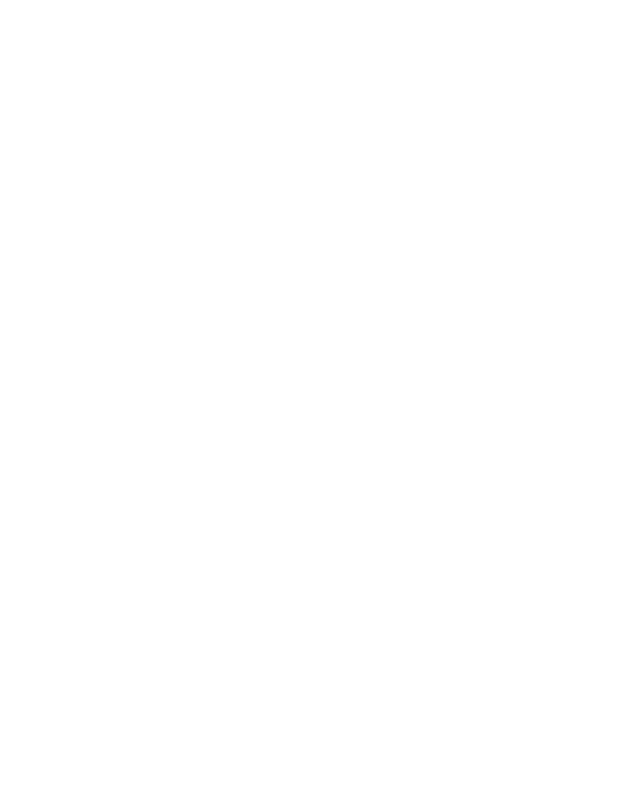
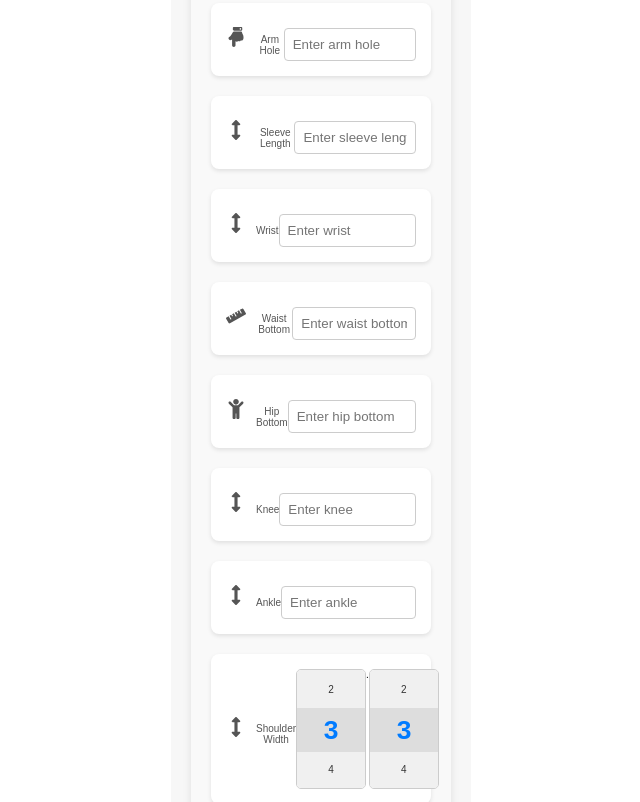
Before and after one commit to CharanKondaveeti/pocketTailor, a React (Vite) app: page / in a window 1280 px wide. Shown: the part 760-1562 px from the top of the page, without its empty margins (319-959 px from the left). Before the commit the page ends 800 px from the top, so only its background shows below. Built offline with nearby package versions, Linux system fonts and the light colour scheme.

Commit message:
added wheel pciker

```diff
--- a/package.json
+++ b/package.json
@@ -10,6 +10,7 @@
     "preview": "vite preview"
   },
   "dependencies": {
+    "rc-slider": "^11.1.7",
     "react": "^18.3.1",
     "react-dom": "^18.3.1",
     "react-icons": "^5.3.0",
--- a/src/App.jsx
+++ b/src/App.jsx
@@ -3,14 +3,21 @@
 import Login from "./pages/Login";
 import HomePage from "./pages/HomePage";
 import Profile from "./pages/Profile/Profile";
+import MeasurementsInput from "./pages/MeasurementsInput";
+import Experiments from "./Experiments";
+
+const options = ["1", "2", "3", "4", "5", "6", "7", "8", "9", "10"];
+
 function App() {
   return (
     <Router>
       <div className="App">
         <Routes>
           <Route path="/" element={<Login />} />
-          <Route path="/home" element={<HomePage />} />
+          <Route path="/homepage" element={<HomePage />} />
           <Route path="/profile" element={<Profile />} />
+          <Route path="/measurements" element={<MeasurementsInput />} />
+          <Route path="/exp" element={<Experiments options={options} />} />
         </Routes>
       </div>
     </Router>
--- /dev/null
+++ b/src/Experiments.css
@@ -0,0 +1,86 @@
+/* wheel-picker.css */
+
+.wheel-picker {
+  width: 7rem; /* Adjust width as needed */
+  height: 200px; /* Adjust height as needed */
+  overflow: hidden; /* Hide overflowing content */
+  border: 1px solid #ccc;
+  border-radius: 5px;
+  cursor: pointer; /* Indicate draggable area */
+  position: relative; /* Necessary for applying styles to child elements */
+}
+
+.wheel-picker-list {
+  display: flex; /* Allow items to stack vertically */
+  flex-direction: column; /* Arrange items vertically */
+  position: absolute; /* Position the list within the wheel picker */
+  top: 0; /* Align the list at the top */
+  left: 0; /* Align the list at the left */
+  width: 100%; /* Fill the entire width of the wheel picker */
+  height: 100%; /* Fill the entire height of the wheel picker */
+  transition: transform 0.3s ease-out; /* Smooth scrolling animation */
+}
+
+.wheel-picker-item {
+  line-height: 40px; /* Adjust line-height as needed */
+  text-align: center;
+  cursor: pointer; /* Indicate draggable area within items */
+  color: #333; /* Set text color */
+  background-color: #f0f0f0; /* Set background color */
+  transition: all 0.2s ease-in-out; /* Smooth styling changes */
+}
+
+.wheel-picker-item.active {
+  font-weight: bold; /* Make selected item bold */
+  background-color: #ddd; /* Highlight selected item */
+}
+
+.wheel-picker-item.highlighted {
+  font-size: 1.2em; /* Increase font size for highlighted item (if needed) */
+}
+
+/* Optional styling for dragging feedback (replace with your desired styles) */
+
+.wheel-picker:active .wheel-picker-list {
+  transition: none; /* Disable transition during drag for better responsiveness */
+}
+
+/* (Optional) Add visual indicator for dragging (e.g., background color change) */
+.wheel-picker:active {
+  background-color: #eee; /* Optional visual feedback during drag */
+}
+
+.wheel-picker {
+  height: 12rem; /* Adjust height as needed */
+  overflow: hidden; /* Hide overflow */
+  position: relative; /* Necessary for proper positioning */
+  outline: none; /* Remove default focus outline */
+}
+
+.wheel-picker:focus {
+  outline: none; /* Remove outline when focused */
+}
+
+.wheel-picker-list {
+  position: relative; /* Necessary for proper positioning */
+  transition: transform 0.3s ease-out; /* Smooth transition for scrolling */
+}
+
+.wheel-picker-item {
+  height: 40px; /* Height of each item */
+  display: flex;
+  align-items: center; /* Center text vertically */
+  justify-content: center; /* Center text horizontally */
+  transition: transform 0.3s, font-size 0.3s; /* Smooth transition for scaling */
+}
+
+.wheel-picker-item.active {
+  font-size: 24px; /* Increase font size for active item */
+  color: #007bff; /* Change color for the active item */
+  transform: scale(1.1); /* Slightly scale the active item */
+}
+
+.scroll-input {
+  display: flex;
+  margin-left: auto;
+}
--- /dev/null
+++ b/src/Experiments.jsx
@@ -0,0 +1,98 @@
+import React, { useState } from "react";
+import "./Experiments.css";
+
+const Experiments = ({ options }) => {
+  const [selectedIndex, setSelectedIndex] = useState(2); // Start with the third item highlighted
+  const [isDragging, setIsDragging] = useState(false);
+  const [startY, setStartY] = useState(0);
+  const itemHeight = 40; // Height of each item in pixels
+
+  const handleMouseDown = (event) => {
+    event.preventDefault();
+    setIsDragging(true);
+    setStartY(event.clientY);
+  };
+
+  const handleTouchStart = (event) => {
+    event.preventDefault();
+    setIsDragging(true);
+    setStartY(event.touches[0].clientY);
+  };
+
+  const handleMouseMove = (event) => {
+    if (isDragging) {
+      const currentY = event.clientY;
+      const offset = startY - currentY;
+
+      if (offset > itemHeight && selectedIndex < options.length - 1) {
+        setSelectedIndex((prevIndex) =>
+          Math.min(prevIndex + 1, options.length - 1)
+        );
+        setStartY(currentY);
+      } else if (offset < -itemHeight && selectedIndex > 0) {
+        setSelectedIndex((prevIndex) => Math.max(prevIndex - 1, 0));
+        setStartY(currentY);
+      }
+    }
+  };
+
+  const handleTouchMove = (event) => {
+    if (isDragging) {
+      const currentY = event.touches[0].clientY;
+      const offset = startY - currentY;
+
+      if (offset > itemHeight && selectedIndex < options.length - 1) {
+        setSelectedIndex((prevIndex) =>
+          Math.min(prevIndex + 1, options.length - 1)
+        );
+        setStartY(currentY);
+      } else if (offset < -itemHeight && selectedIndex > 0) {
+        setSelectedIndex((prevIndex) => Math.max(prevIndex - 1, 0));
+        setStartY(currentY);
+      }
+    }
+  };
+
+  const handleMouseUp = () => {
+    setIsDragging(false);
+  };
+
+  const handleTouchEnd = () => {
+    setIsDragging(false);
+  };
+
+  return (
+    <div
+      className="wheel-picker"
+      onMouseDown={handleMouseDown}
+      onMouseMove={handleMouseMove}
+      onMouseUp={handleMouseUp}
+      onMouseLeave={handleMouseUp}
+      onTouchStart={handleTouchStart}
+      onTouchMove={handleTouchMove}
+      onTouchEnd={handleTouchEnd}
+      style={{ touchAction: "none" }} // Prevent default touch actions
+    >
+      <div
+        className="wheel-picker-list"
+        style={{
+          transform: `translateY(-${(selectedIndex - 1) * itemHeight}px)`, // Adjust so that the center item is the highlighted one
+          transition: isDragging ? "none" : "transform 0.3s ease-out",
+        }}
+      >
+        {options.map((option, index) => (
+          <div
+            key={index}
+            className={`wheel-picker-item ${
+              index === selectedIndex ? "active" : ""
+            }`}
+          >
+            {option}
+          </div>
+        ))}
+      </div>
+    </div>
+  );
+};
+
+export default Experiments;
--- a/src/pages/Login.jsx
+++ b/src/pages/Login.jsx
@@ -1,4 +1,5 @@
 import { useState } from "react";
+import MeasurementsInput from "./MeasurementsInput";
 // import { useHistory } from "react-router-dom";
 
 const Login = () => {
@@ -38,6 +39,7 @@
 
         <button type="submit">Login</button>
       </form>
+      <MeasurementsInput label="Shoulder Width" />
     </div>
   );
 };
--- /dev/null
+++ b/src/pages/MeasurementsInput.jsx
@@ -0,0 +1,76 @@
+import React, { useState } from "react";
+import { FiPlus } from "react-icons/fi";
+import {
+  FaRuler,
+  FaTshirt,
+  FaArrowsAltV,
+  FaChild,
+  FaHandPointDown,
+} from "react-icons/fa";
+import "./css/MeasurementsInput.css";
+import Experiments from "../Experiments";
+
+const options = ["1", "2", "3", "4", "5", "6", "7", "8", "9", "10"];
+
+const MeasurementsInput = () => {
+  const [fields, setFields] = useState([
+    { label: "Shoulder Width", icon: <FaArrowsAltV />, value: "" },
+    { label: "Chest", icon: <FaTshirt />, value: "" },
+    { label: "Waist", icon: <FaRuler />, value: "" },
+    { label: "Hip", icon: <FaChild />, value: "" },
+    { label: "Arm Hole", icon: <FaHandPointDown />, value: "" },
+    { label: "Sleeve Length", icon: <FaArrowsAltV />, value: "" },
+    { label: "Wrist", icon: <FaArrowsAltV />, value: "" },
+    { label: "Waist Bottom", icon: <FaRuler />, value: "" },
+    { label: "Hip Bottom", icon: <FaChild />, value: "" },
+    { label: "Knee", icon: <FaArrowsAltV />, value: "" },
+    { label: "Ankle", icon: <FaArrowsAltV />, value: "" },
+  ]);
+
+  const addField = () => {
+    const newField = { label: "New Field", icon: <FiPlus />, value: "" };
+    setFields([...fields, newField]);
+  };
+
+  const handleChange = (index, value) => {
+    const newFields = [...fields];
+    newFields[index].value = value;
+    setFields(newFields);
+  };
+
+  return (
+    <div className="measurements-container">
+      <h2>Enter Measurements</h2>
+      <div className="measurements-grid">
+        {fields.map((field, index) => (
+          <div key={index} className="measurement-field">
+            <span className="icon">{field.icon}</span>
+            <label>{field.label}</label>
+            <input
+              type="text"
+              value={field.value}
+              onChange={(e) => handleChange(index, e.target.value)}
+              placeholder={`Enter ${field.label.toLowerCase()}`}
+            />
+          </div>
+        ))}
+        {fields.map((field, index) => (
+          <div key={index} className="measurement-field">
+            <span className="icon">{field.icon}</span>
+            <label>{field.label}</label>
+            <div className="scroll-input">
+              <Experiments options={options} />
+              <p>.</p>
+              <Experiments options={options} />
+            </div>
+          </div>
+        ))}
+      </div>
+      <button className="add-field-btn" onClick={addField}>
+        <FiPlus /> Add Extra Field
+      </button>
+    </div>
+  );
+};
+
+export default MeasurementsInput;
--- /dev/null
+++ b/src/pages/css/MeasurementsInput.css
@@ -0,0 +1,72 @@
+.measurements-container {
+  max-width: 800px;
+  margin: 20px auto;
+  padding: 20px;
+  background-color: #f9f9f9;
+  border-radius: 10px;
+  box-shadow: 0 4px 8px rgba(0, 0, 0, 0.1);
+}
+
+.measurements-container h2 {
+  text-align: center;
+  margin-bottom: 20px;
+  font-size: 1.8rem;
+  color: #333;
+}
+
+.measurements-grid {
+  display: grid;
+  grid-template-columns: repeat(auto-fit, minmax(180px, 1fr));
+  gap: 20px;
+}
+
+.measurement-field {
+  display: flex;
+  align-items: center;
+  padding: 15px;
+  background-color: white;
+  border-radius: 8px;
+  box-shadow: 0 2px 4px rgba(0, 0, 0, 0.1);
+}
+
+.measurement-field label {
+  margin-top: 10px;
+  font-size: 1rem;
+  color: #555;
+}
+
+.measurement-field input {
+  margin-top: 10px;
+  padding: 8px;
+  border: 1px solid #ccc;
+  border-radius: 4px;
+  width: 100%;
+}
+
+.icon {
+  font-size: 1.5rem;
+  color: #4caf50;
+}
+
+.add-field-btn {
+  display: flex;
+  align-items: center;
+  justify-content: center;
+  padding: 10px 20px;
+  margin: 20px auto;
+  background-color: #4caf50;
+  color: white;
+  border: none;
+  border-radius: 5px;
+  cursor: pointer;
+  font-size: 1rem;
+  transition: background-color 0.3s ease;
+}
+
+.add-field-btn:hover {
+  background-color: #45a049;
+}
+
+.add-field-btn svg {
+  margin-right: 5px;
+}
```
Also changed, not shown: 1 other file (tests, documents, lock files or other folders).
